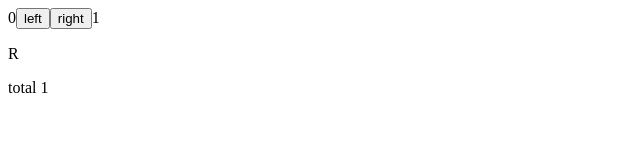
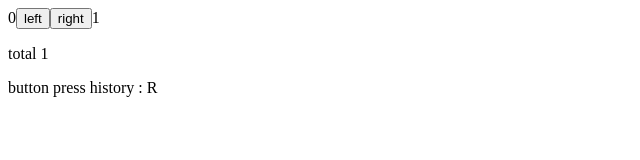
Before and after one commit to moha230/fullStackOpen, a React (Vite) app in the folder notes/testFolder/: page / in a window 1280 px wide. Both pictures are taken after a click on the button "right". Shown: the top 160 px of the page, without its empty margins (0-640 px from the left). Built offline with nearby package versions, Linux system fonts and the light colour scheme.

Commit message:
Done conditinal rendering

```diff
--- a/notes/testFolder/src/App.jsx
+++ b/notes/testFolder/src/App.jsx
@@ -1,12 +1,14 @@
 //importing the userState function from the react library
 import { useState } from "react";
 
-//create a display component
+//lets create a history component
 
-const Display = ({ counter }) => <div>{counter}</div>;
-
-//create a button component
-const Button = ({ onClick, text }) => <button onClick={onClick}>{text}</button>;
+const History = (props) => {
+  if (props.allClicks.length === 0) {
+    return <div>The app is used by pressig the buttons</div>;
+  }
+  return <div>button press history : {props.allClicks.join(" ")}</div>;
+};
 
 // main component ( entry point of the app)
 const App = () => {
@@ -40,7 +42,6 @@ const App = () => {
             left: clicks.left + 1,
           });
 
-
           setTotal(clicks.left + 1 + clicks.right);
         }}
       >
@@ -51,14 +52,15 @@ const App = () => {
           setClicks({ ...clicks, right: clicks.right + 1 });
 
           setAll(allClicks.concat("R"));
-          setTotal(clicks.left + clicks.right + 1 );
+          setTotal(clicks.left + clicks.right + 1);
         }}
       >
         right
       </button>
       {clicks.right}
-      <p>{allClicks.join(" ")}</p>
+
       <p>total {total}</p>
+      <History allClicks={allClicks} />
     </div>
   );
 };
```
Also changed, not shown: 1 other file (tests, documents, lock files or other folders).
